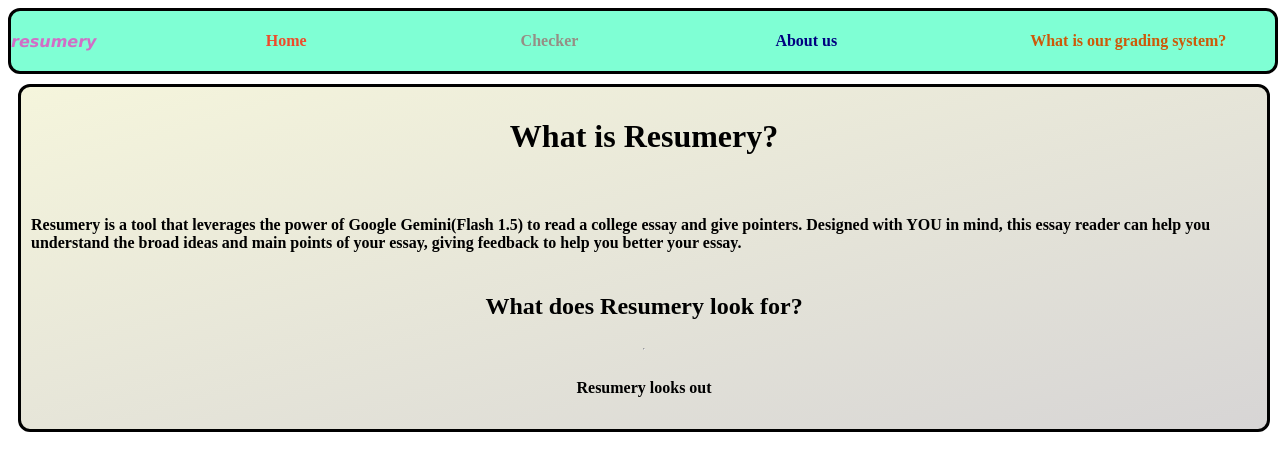
After one commit to nathantsai1/llmsummary, a Flask app: page /about in a window 1280 px wide. The commit adds this page. Shown: the top 471 px of the page. Run offline with Flask 3, Linux system fonts and the light colour scheme.

Commit message:
last session ever

```diff
--- a/app.py
+++ b/app.py
@@ -12,7 +12,16 @@
 import google.generativeai as genai
 
 # local requests
-from api import api_keyed
+try:
+    # try ggetting api key from python file
+    from api import api_keyed
+except ImportError:
+    # if there isn't, get the os's environmental factor
+    import os
+    def api_keyed():
+        shy = os.getenv('DATABASE_URL')
+        return shy
+
 from helpers import college, reads
 
 # normal settings
@@ -80,9 +89,14 @@
     else:
         return render_template("check.html")
 
-@app.route('/learn', methods=["GET", "POST"])
+@app.route('/learn', methods=["GET"])
 def learn():
     return render_template('learn.html')
+
+@app.route('/about', methods=["GET"])
+def about():
+    return render_template('about.html')
+
 # normal end settings
 if __name__ == '__main__':
     app.run(debug=True)
--- /dev/null
+++ b/templates/about.html
@@ -0,0 +1,28 @@
+{% extends 'layout.html' %}
+
+ {% block title %}
+ <!-- TODO TODO TODO TODO -->
+    add title here
+ {% endblock %}
+
+ {% block style %}
+  <style>
+     /* <!-- style in head goes here --> */
+  </style>
+  {% endblock %}
+
+  {% block main %}
+  <!-- main block goes here -->
+  <div class="beigeone container1 center cantsee ">
+    <h1>What is Resumery?</h1>
+    <br>
+    <h4>Resumery is a tool that leverages the power of Google Gemini(Flash 1.5)
+        to read a college essay and give pointers. Designed with YOU in mind,
+        this essay reader can help you understand the broad ideas and main points
+        of your essay, giving feedback to help you better your essay.
+    </h4>
+    <h2>What does Resumery look for?</h2>
+    <hr>
+    <h4>Resumery looks out </h4>
+  </div>
+  {% endblock %}
--- a/templates/learn.html
+++ b/templates/learn.html
@@ -12,10 +12,13 @@
  {% endblock %}
 
  {% block main %}
+    <div class="beigeone container1 center cantsee ">
         <!-- gives brief overview of what each grading system is -->
         <h1>How are these pages graded?</h1>
         <h6>Each essay is carefully checked, and leverages Google Gemini's API to deepen understanding of the whole essay</h6>
         <br>
+     </div>
+     <div class="beigeone container1 center cantsee ">
         <table class="me">
             <tr>
                 <th width="10%">Standard</th>
@@ -112,4 +115,5 @@
                 </h4></th>
             </tr>
         </table>
+    </div>
  {% endblock %}
```
Lines whose indentation alone changed are shown as unchanged.
